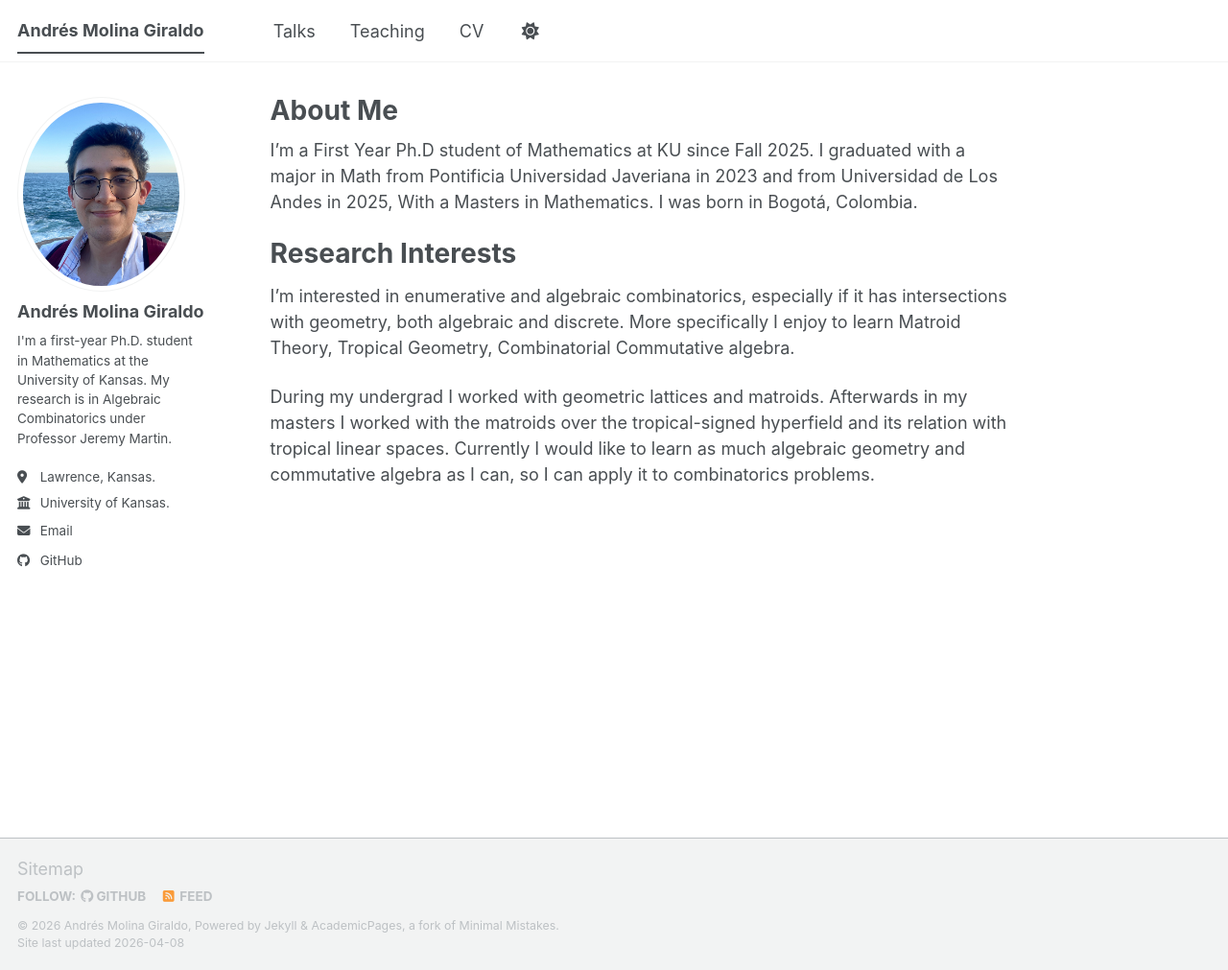
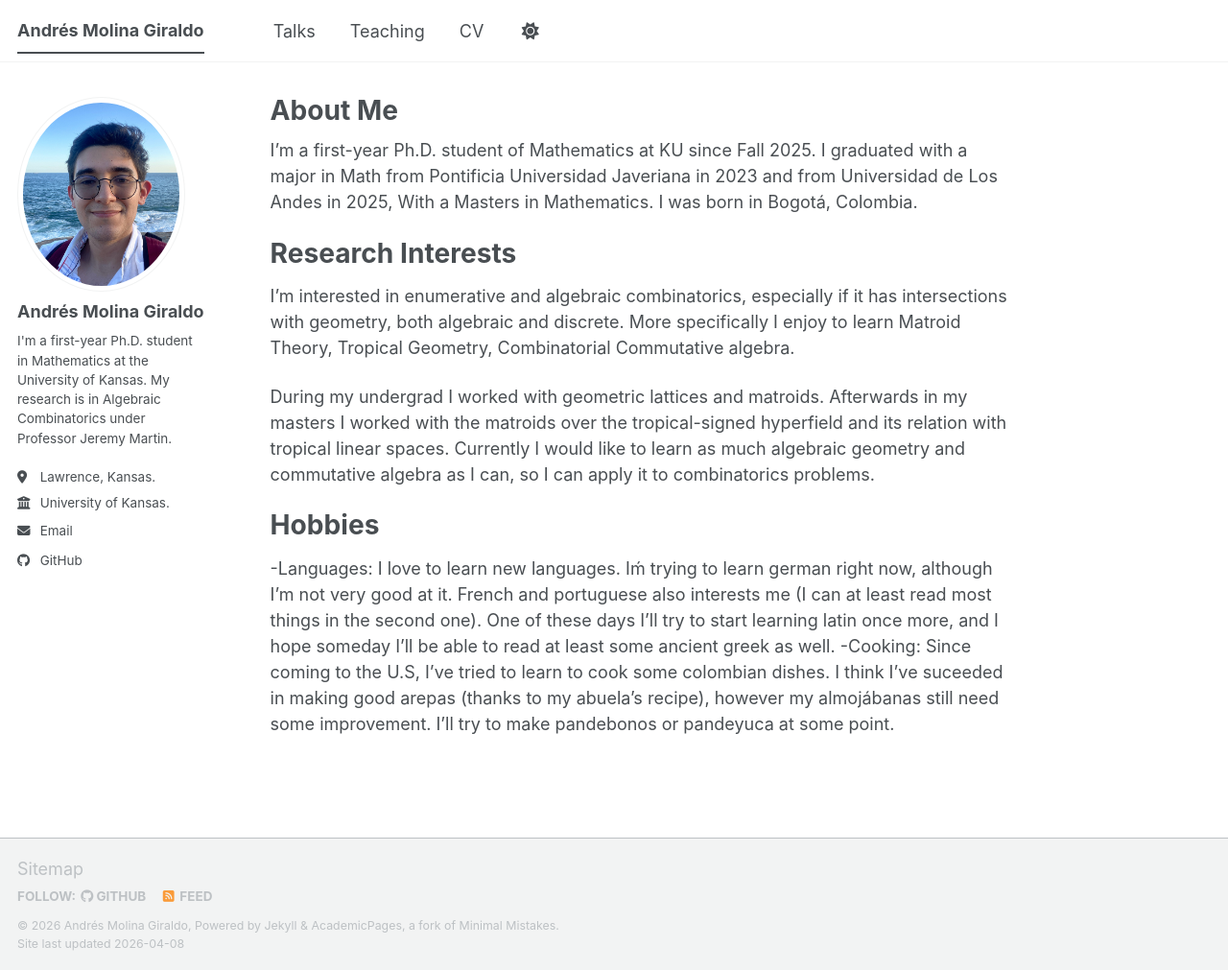
Before and after one commit to andmol20/andmol20.github.io, a Jekyll site: the page built from _pages/about.md, in a window 1280 px wide and 1011 px high. Shown: the whole window at 96% size. Built offline with Jekyll 4.4.1, drawn with Linux system fonts in a browser that asks for light colours; a script bundle is joined from its source files by our own code; library files that are not in the unit come from our copies.

Commit message:
Update about.md

```diff
--- a/_pages/about.md
+++ b/_pages/about.md
@@ -8,10 +8,16 @@ redirect_from:
 ---
 
 
- I'm a First Year Ph.D student of Mathematics at KU since Fall 2025. I graduated with a major in Math from Pontificia Universidad Javeriana in 2023 and from Universidad de Los Andes in 2025, With a Masters in Mathematics. I was born in Bogotá, Colombia.
+ I'm a first-year Ph.D. student of Mathematics at KU since Fall 2025. I graduated with a major in Math from Pontificia Universidad Javeriana in 2023 and from Universidad de Los Andes in 2025, With a Masters in Mathematics. I was born in Bogotá, Colombia.
 
 Research Interests
 ======
 I'm interested in enumerative and algebraic combinatorics, especially if it has intersections with geometry, both algebraic and discrete. More specifically I enjoy to learn Matroid Theory, Tropical Geometry, Combinatorial Commutative algebra.
 
 During my undergrad I worked with geometric lattices and matroids. Afterwards in my masters I worked with the matroids over the tropical-signed hyperfield and its relation with tropical linear spaces. Currently I would like to learn as much algebraic geometry and commutative algebra as I can, so I can apply it to combinatorics problems.
+
+Hobbies
+======
+
+-Languages: I love to learn new languages. Iḿ trying to learn german right now, although I'm not very good at it. French and portuguese also interests me (I can at least read most things in the second one). One of these days I'll try to start learning latin once more, and I hope someday I'll be able to read at least some ancient greek as well.
+-Cooking: Since coming to the U.S, I've tried to learn to cook some colombian dishes. I think I've suceeded in making good arepas (thanks to my abuela's recipe), however my almojábanas still need some improvement. I'll try to make pandebonos or pandeyuca at some point.
```
